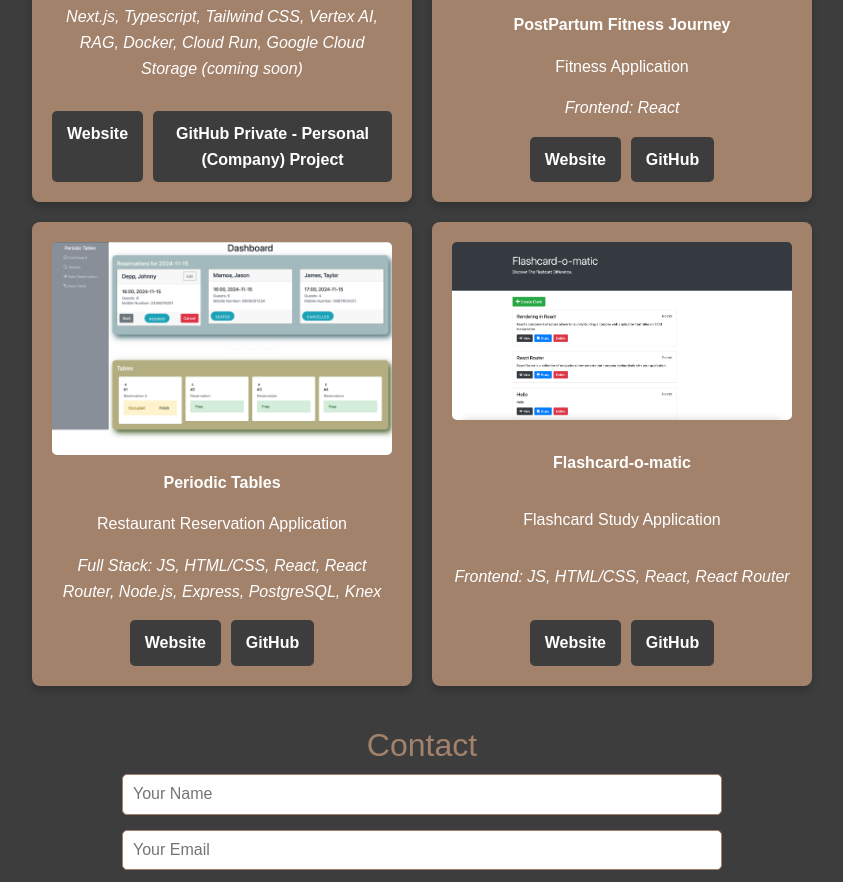
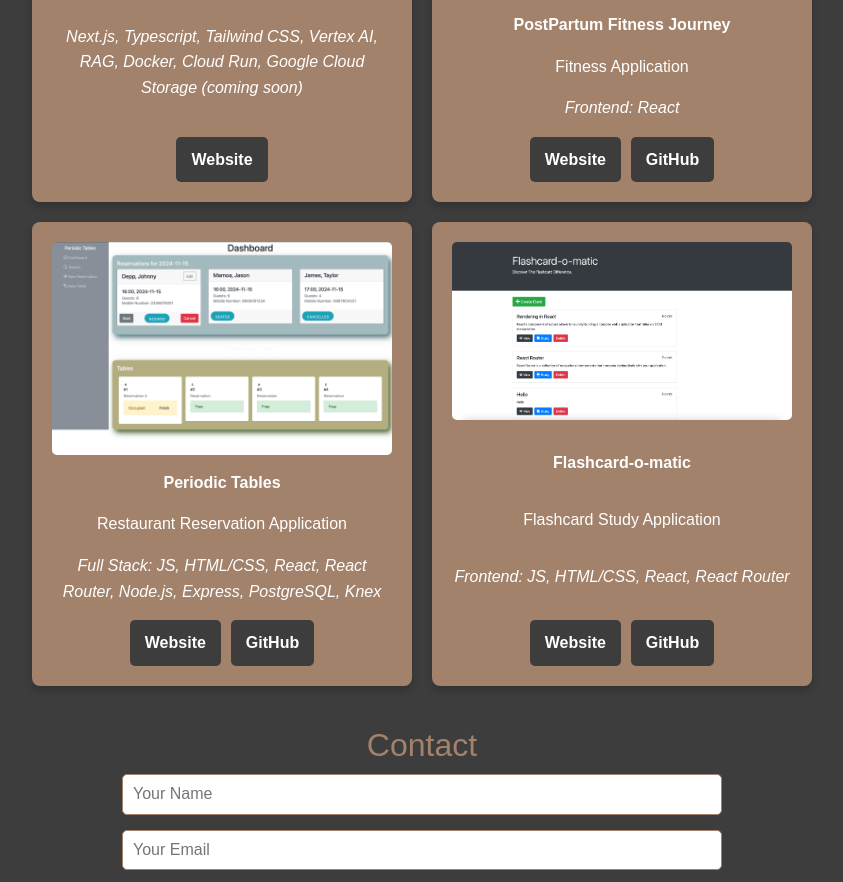
Before and after one commit to skylarnlea/portfolio, a plain HTML site: page index.html in a window 1280 px wide. Shown: the part 1612-2494 px from the top of the page, without its empty margins (218-1061 px from the left). Drawn offline with nearby package versions, Linux system fonts and the light colour scheme.

Commit message:
Removed GitHub link from AI Chatbot Card

```diff
--- a/index.html
+++ b/index.html
@@ -102,7 +102,6 @@
                     <p><i>Next.js, Typescript, Tailwind CSS, Vertex AI, RAG, Docker, Cloud Run, Google Cloud Storage (coming soon)</i></p>
                     <div class="project-buttons">
                         <a href="https://cheil-ai-chatbot-723706527369.us-central1.run.app/widget-demo">Website</a>
-                        <a>GitHub Private - Personal (Company) Project</a>
                     </div>
                 </div>
                 <div class="project-card">
```
